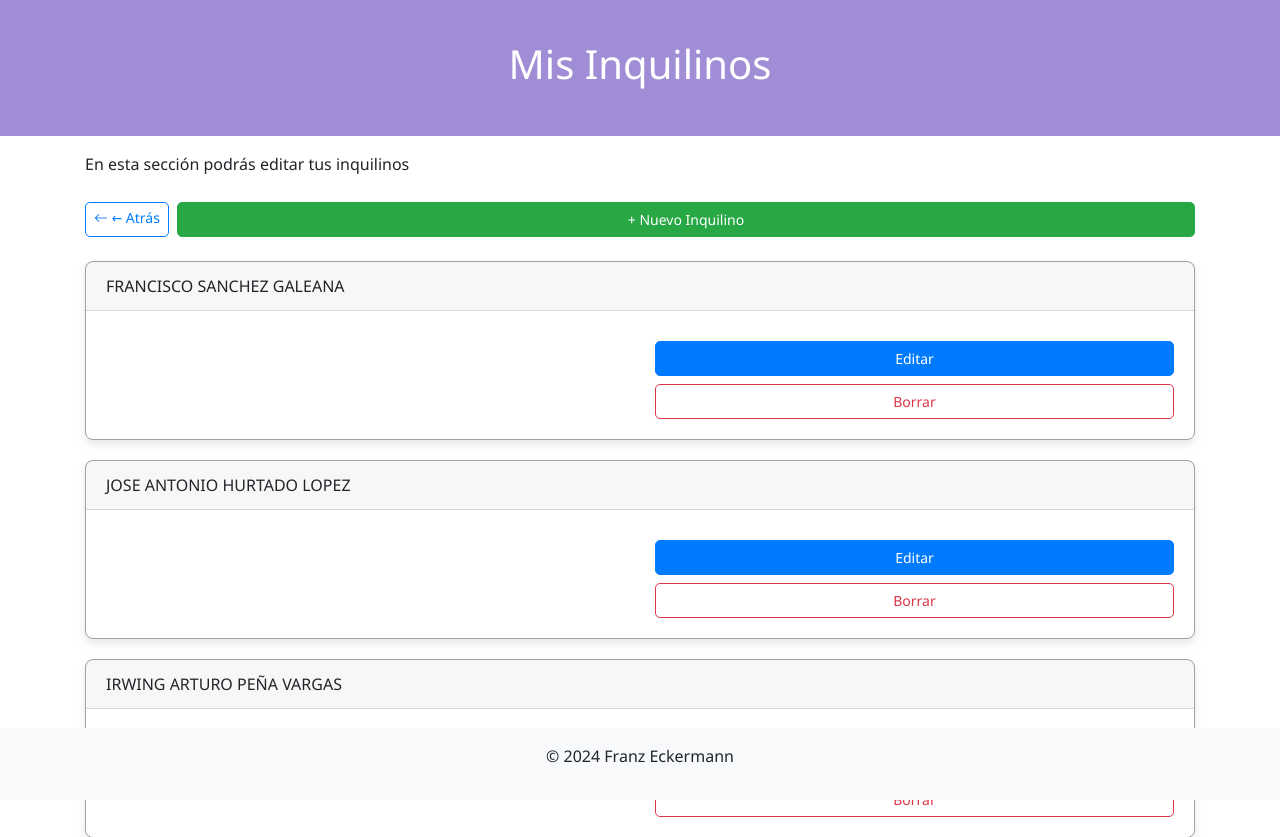
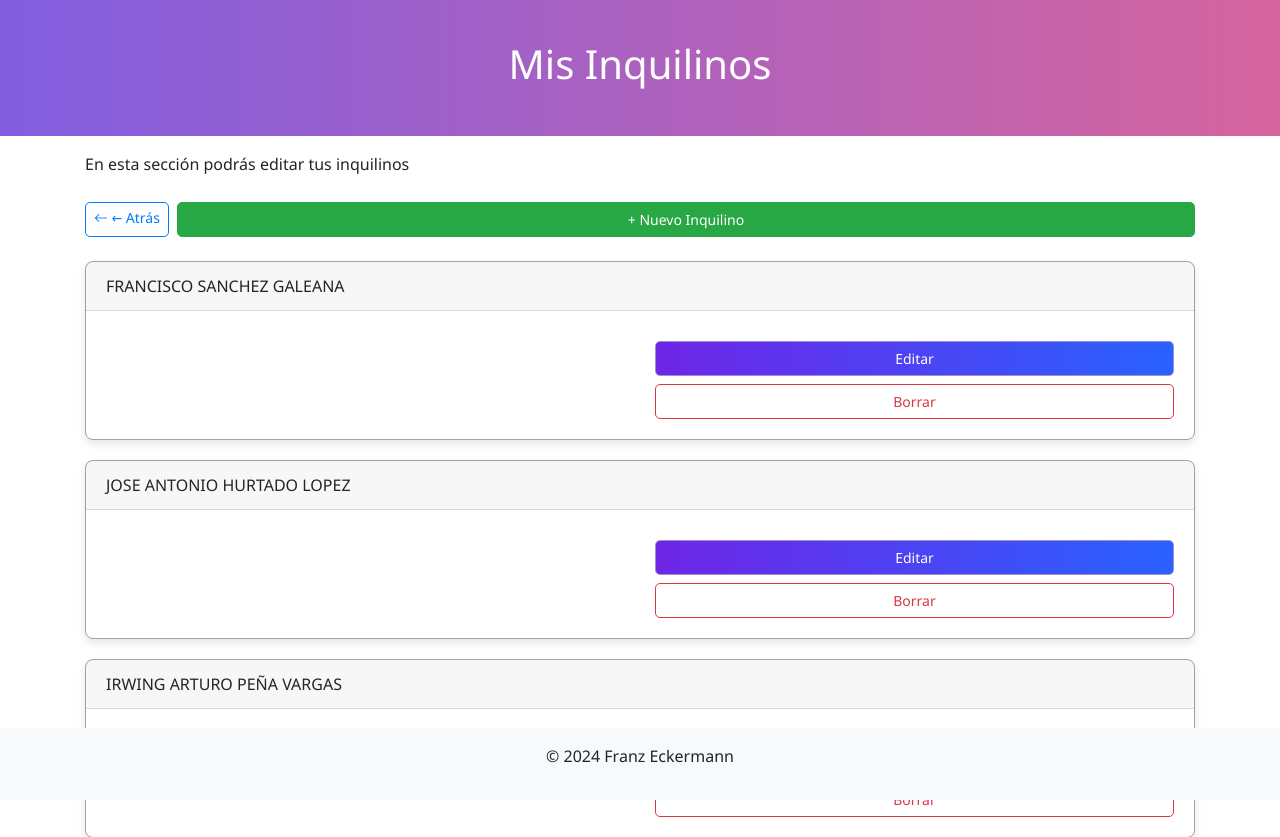
Before and after one commit to DonPon/recibos_django, a Django app: page /update_tenants/ in a window 1280 px wide. Shown: the top 837 px of the page. Run offline with Django 4.2, Linux system fonts and the light colour scheme; data comes from the database, SQL or seed files in the repository; some libraries are stand-ins or nearby versions.

Commit message:
added aesthetic touches

```diff
--- a/recibos/templates/recibos/add_tenant.html
+++ b/recibos/templates/recibos/add_tenant.html
@@ -22,7 +22,7 @@
             margin: auto;
         }
         .card-header {
-            background-color: #a18dd6; /* Blue header color */
+            background: linear-gradient(to right, #815ee0 , #d6659e);
             color: #fff;
             font-size: 18px;
         }
--- a/recibos/templates/recibos/base.html
+++ b/recibos/templates/recibos/base.html
@@ -17,7 +17,7 @@
         }
 
         header {
-            background-color: #a18dd6;
+            background: linear-gradient(to right, #815ee0 , #d6659e);
             color: white;
             text-align: center;
             padding: 1rem;
@@ -36,7 +36,15 @@
             transition: transform 0.2s;
             border: 1px solid #9ea3a5; /* Subtle border color */
             border-radius: 8px;
+            /* background: #ececec; */
         }
+
+        .btn-primary {
+            background: linear-gradient(to right, #6f25e6, #2962ff);
+            border-color: #a18dd6;
+            color: white;
+        }
+
     </style>
 </head>
 <body>
--- a/recibos/templates/recibos/update_tenant.html
+++ b/recibos/templates/recibos/update_tenant.html
@@ -19,7 +19,8 @@
             margin: auto;
         }
         .card-header {
-            background-color: #a18dd6; /* Blue header color */
+            /*background-color: #a18dd6;  Blue header color */
+            background: linear-gradient(to right, #815ee0 , #d6659e);
             color: #fff;
             font-size: 18px;
         }
--- a/recibos/templates/recibos/update_tenants.html
+++ b/recibos/templates/recibos/update_tenants.html
@@ -29,9 +29,7 @@
         .card:hover {
             transform: scale(1.02);
         }
-        .card-header {
 
-        }
         .card-body {
             padding: 20px;
         }
```
